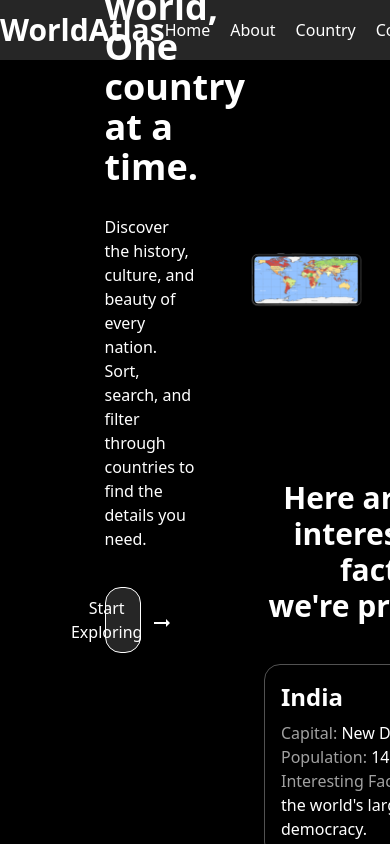
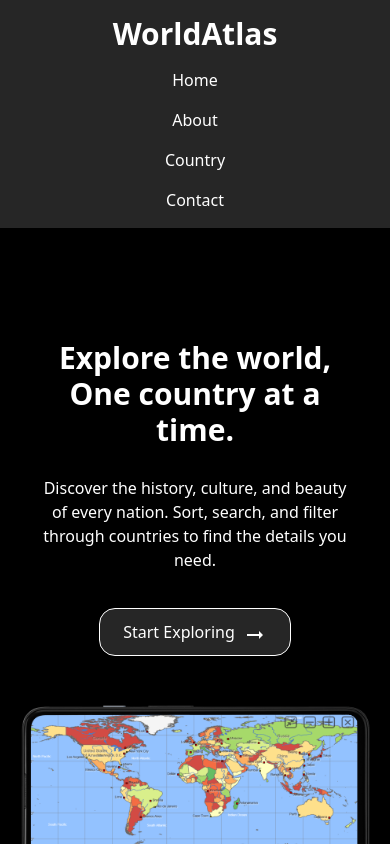
Before and after one commit to khizarjadoon68/World-Atlas, a React (Vite) app: page / in a window 390 px wide. Shown: the top 844 px of the page. Built offline with nearby package versions, Linux system fonts and the light colour scheme.

Commit message:
add responsive

```diff
--- a/src/Components/UI/CountryDetail.jsx
+++ b/src/Components/UI/CountryDetail.jsx
@@ -7,10 +7,10 @@
             <img
                 src={flags.svg}
                 alt={flags.alt || `Flag of ${name.common}`}
-                className="w-full h-40 object-cover"
+                className="w-full h-32 sm:h-40 object-cover"
             />
-            <div className="p-4 flex-grow">
-                <h3 className="font-bold text-xl mb-2">{name.common}</h3>
+            <div className="p-3 sm:p-4 flex-grow">
+                <h3 className="font-bold text-lg sm:text-xl mb-2">{name.common}</h3>
                 <div className="space-y-1 text-sm text-neutral-300">
                     <p><span className="font-semibold text-white">Official:</span> {name.official}</p>
                     <p><span className="font-semibold text-white">Native:</span> {nativeName}</p>
--- a/src/Components/UI/Footer.jsx
+++ b/src/Components/UI/Footer.jsx
@@ -13,7 +13,7 @@
     return (
         <div className="bg-neutral-900 text-white">
             <div className="max-w-7xl mx-auto px-4 sm:px-6 lg:px-8">
-                <div className="flex flex-wrap justify-around items-center py-8 gap-8">
+                <div className="flex flex-wrap justify-center md:justify-around items-start py-8 gap-8">
                     {footerContact.map((curData) => {
                         const { icon, title, details } = curData;
 
@@ -21,7 +21,7 @@
 
                         return (
                             <div className="flex items-center gap-4" key={title}>
-                                <div className="text-3xl text-blue-400">
+                                <div className="text-3xl text-blue-400 flex-shrink-0">
                                     {Icon ? <Icon /> : <FaLocationDot />}
                                 </div>
                                 <div className="flex flex-col">
--- a/src/Components/UI/Header.jsx
+++ b/src/Components/UI/Header.jsx
@@ -4,22 +4,22 @@
     return (
         <>
             <header>
-                <section>
-                    <div className="bg-neutral-800 text-white w-full h-15 flex justify-around items-center ">
-                        <div className="">
+                <section className="bg-neutral-800 text-white w-full">
+                    <div className="container mx-auto px-4 py-4 flex flex-col sm:flex-row justify-between items-center">
+                        <div>
                             <NavLink to="/">
                                 <h1 className="text-3xl font-bold" >WorldAtlas</h1>
                             </NavLink >
 
                         </div>
-                        <div className="">
-                            <ul className="flex gap-5 cursor-pointer">
+                        <nav className="mt-4 sm:mt-0">
+                            <ul className="flex flex-col sm:flex-row items-center gap-4 sm:gap-5 cursor-pointer">
                                 <li> <NavLink to="/">Home</NavLink></li>
                                 <li> <NavLink to="about">About</NavLink></li>
                                 <li> <NavLink to="country">Country</NavLink></li>
                                 <li> <NavLink to="contact">Contact</NavLink></li>
                             </ul>
-                        </div>
+                        </nav>
                     </div>
                 </section>
             </header>
--- a/src/Components/UI/HeroSecton.jsx
+++ b/src/Components/UI/HeroSecton.jsx
@@ -3,22 +3,22 @@
 const HeroSection = () => {
     return (
         <>
-            <main className="flex justify-center h-80 bg-black mt-15 ">
-                <div className=" main ml-15 text-white w-[70%] flex items-center  rounded-xl">
+            <main className="flex justify-center bg-black mt-16 py-8 md:py-12 lg:py-16">
+                <div className="main text-white w-[90%] md:w-[80%] lg:w-[70%] flex flex-col lg:flex-row items-center rounded-xl gap-8">
 
-                    <div className=" flex flex-col gap-5 w-[45%] p-4 rounded-md ">
-                        <h1 className="text-4xl font-bold mb-2">
+                    <div className="flex flex-col gap-5 w-full lg:w-[45%] p-4 rounded-md text-center lg:text-left">
+                        <h1 className="text-3xl md:text-4xl font-bold mb-2">
                             Explore the world, One country at a time.
                         </h1>
                         <p className="mb-4">
                             Discover the history, culture, and beauty of every nation. Sort, search, and filter through countries to find the details you need.
                         </p>
-                        <button className="flex items-center bg-neutral-800 w-[40%] justify-center border rounded-2xl p-2 gap-2 cursor-pointer hover:bg-neutral-700 t">
+                        <button className="flex items-center bg-neutral-800 w-[60%] sm:w-[50%] lg:w-[40%] mx-auto lg:mx-0 justify-center border rounded-2xl p-2 gap-2 cursor-pointer hover:bg-neutral-700 transition-colors">
                             Start Exploring <span className="text-2xl mt-1.5"><MdArrowRightAlt /></span>
                         </button>
                     </div>
 
-                    <div className="ml-10 w-[45%]">
+                    <div className="w-full lg:w-[45%]">
                         <img src="/imgs/landscape_large_world_map.png" alt="Detailed world atlas map" className="w-full h-auto rounded-md" />
                     </div>
                 </div>
```
